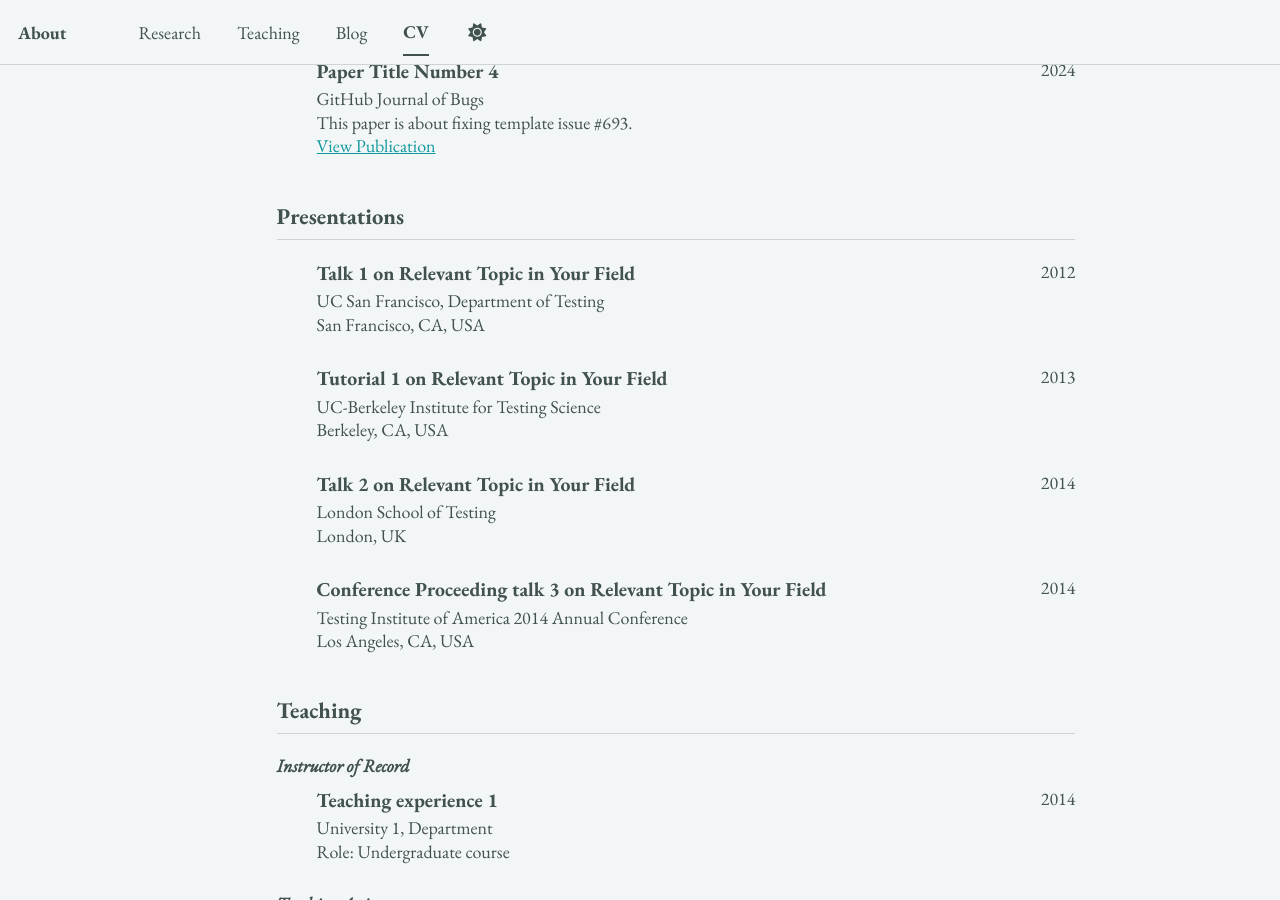
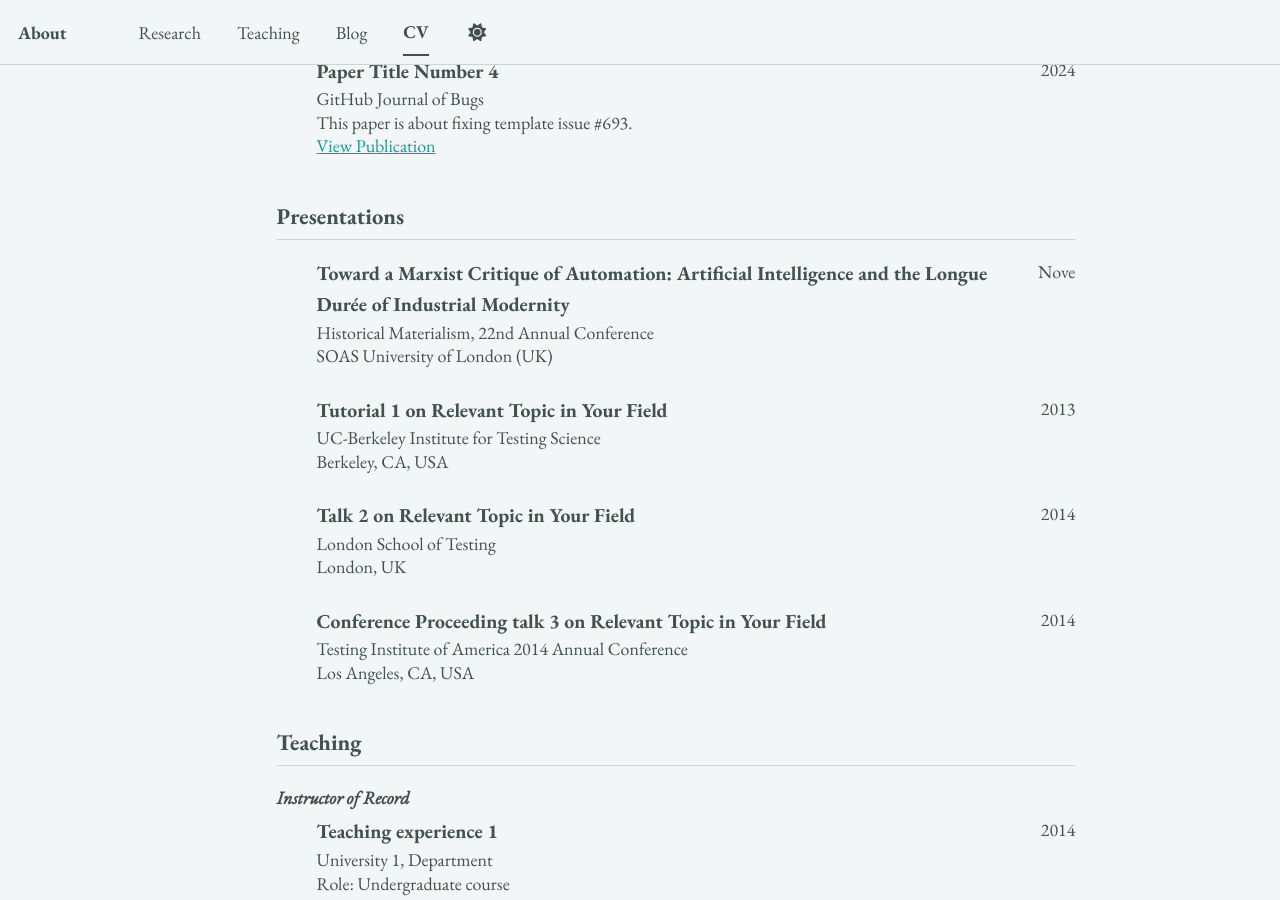
Before and after one commit to epujol90/epujol90.github.io, a Jekyll site: the page built from _pages/cv-json.md, in a window 1280 px wide and 900 px high, scrolled down 1584 px. Built offline with Jekyll 4.4.1, drawn with Linux system fonts in a browser that asks for light colours; a script bundle is joined from its source files by our own code; library files that are not in the unit come from our copies.

Commit message:
Update cv.json

```diff
--- a/_data/cv.json
+++ b/_data/cv.json
@@ -113,10 +113,10 @@
   ],
   "presentations": [
     {
-      "name": "Talk 1 on Relevant Topic in Your Field",
-      "event": "UC San Francisco, Department of Testing",
-      "date": "2012-03-01",
-      "location": "San Francisco, CA, USA",
+      "name": "Toward a Marxist Critique of Automation: Artificial Intelligence and the Longue Durée of Industrial Modernity",
+      "event": "Historical Materialism, 22nd Annual Conference",
+      "date": "November 2025",
+      "location": "SOAS University of London (UK)",
       "description": ""
     },
     {
```
